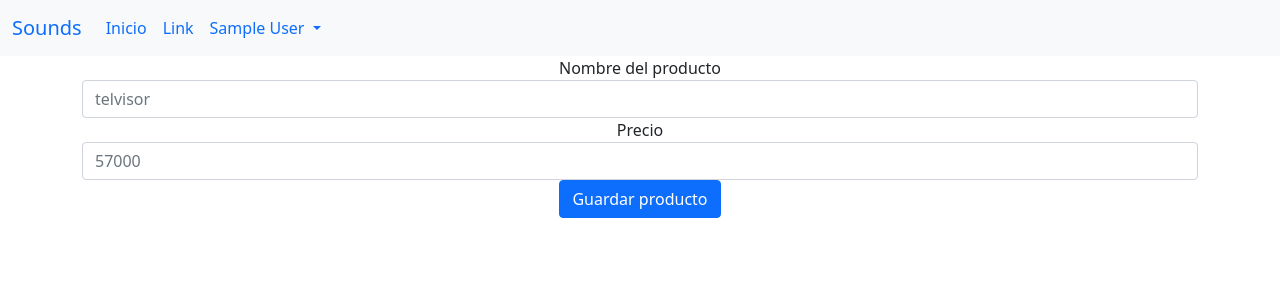
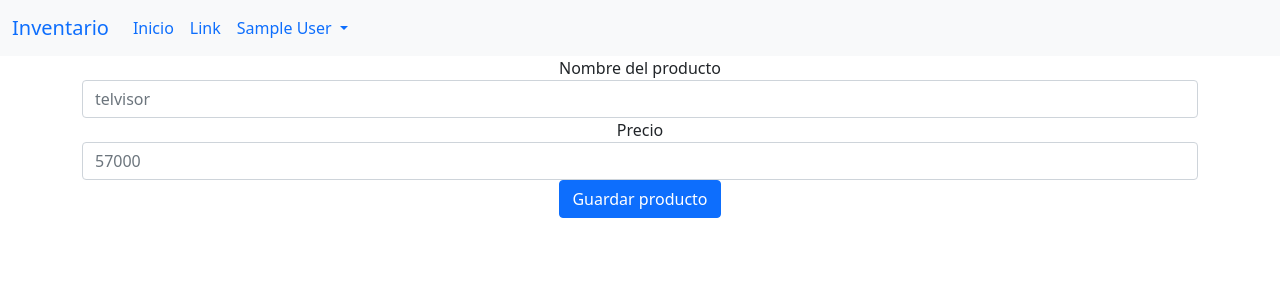
Before and after one commit to walkeriorus/flask-login, a Flask app: page /crearProducto in a window 1280 px wide. Shown: the top 300 px of the page. Run offline with Flask 2, Linux system fonts and the light colour scheme; the visitor is signed in with stand-in values (Sample User, id 1); data that the repository does not hold is empty.

Commit message:
Modificada la barra de navegacion del sitio

```diff
--- a/templates/header.html
+++ b/templates/header.html
@@ -1,6 +1,6 @@
 <nav class="navbar navbar-expand-lg bg-light">
     <div class="container-fluid">
-      <a class="navbar-brand" href="#">Sounds</a>
+      <a class="navbar-brand" href="#">Inventario</a>
       <button class="navbar-toggler" type="button" data-bs-toggle="collapse" data-bs-target="#navbarSupportedContent" aria-controls="navbarSupportedContent" aria-expanded="false" aria-label="Toggle navigation">
         <span class="navbar-toggler-icon"></span>
       </button>
@@ -20,7 +20,7 @@
               {{current_user.name}}
             </a>
             <ul class="dropdown-menu">
-              <li><a class="dropdown-item" href="#">Ver Productos</a></li>
+              <li><a class="dropdown-item" href="{{url_for('verProductos')}}">Ver Productos</a></li>
               <li><a class="dropdown-item" href="{{url_for('crearProducto')}}">Crear Producto</a></li>
               <li><hr class="dropdown-divider"></li>
               <li><a class="dropdown-item" href="{{url_for('logout')}}">Salir</a></li>
```
